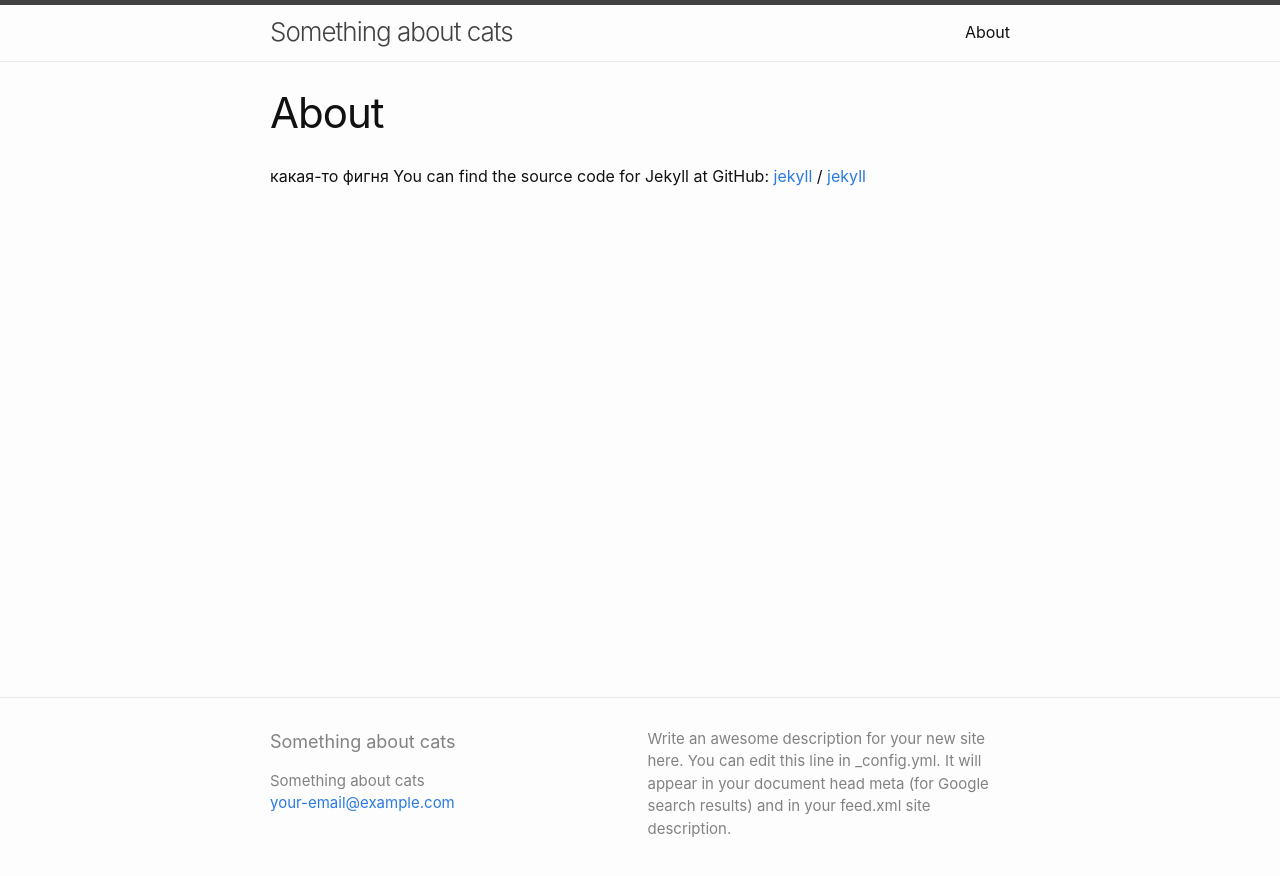
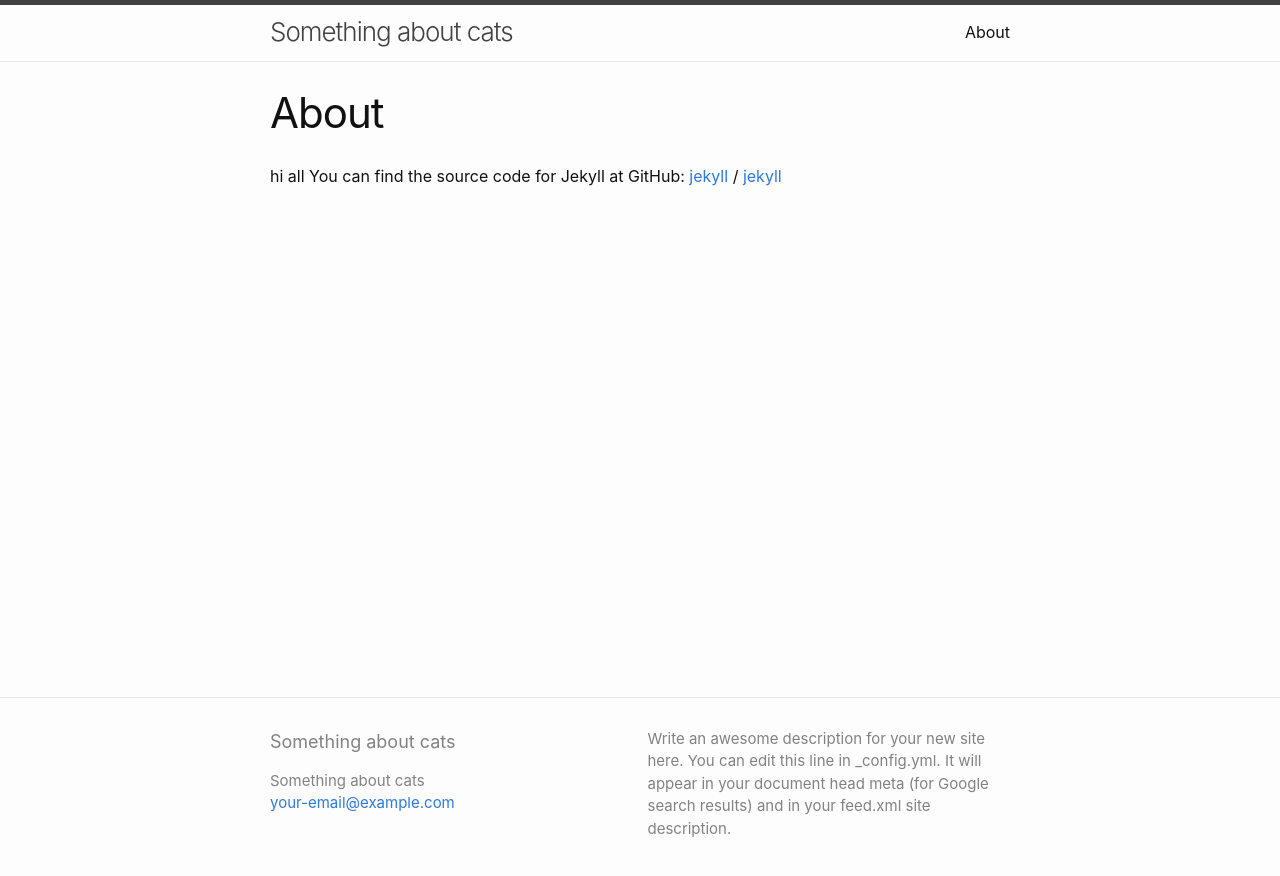
Before and after one commit to laylatoff/laylatoff.github.io, a Jekyll site: the page built from about.md, in a window 1280 px wide. Shown: the top 876 px of the page. Built offline with Jekyll 4.4.1, drawn with Linux system fonts in a browser that asks for light colours.

Commit message:
Revert "new file"
This reverts commit fb380a72f715f6164fcc4fa8bc28a3b870d5e19c.

```diff
--- a/about.md
+++ b/about.md
@@ -4,7 +4,7 @@ title: About
 permalink: /about/
 ---
 
-какая-то фигня
+hi all
 You can find the source code for Jekyll at GitHub:
 [jekyll][jekyll-organization] /
 [jekyll](https://github.com/jekyll/jekyll)
```
